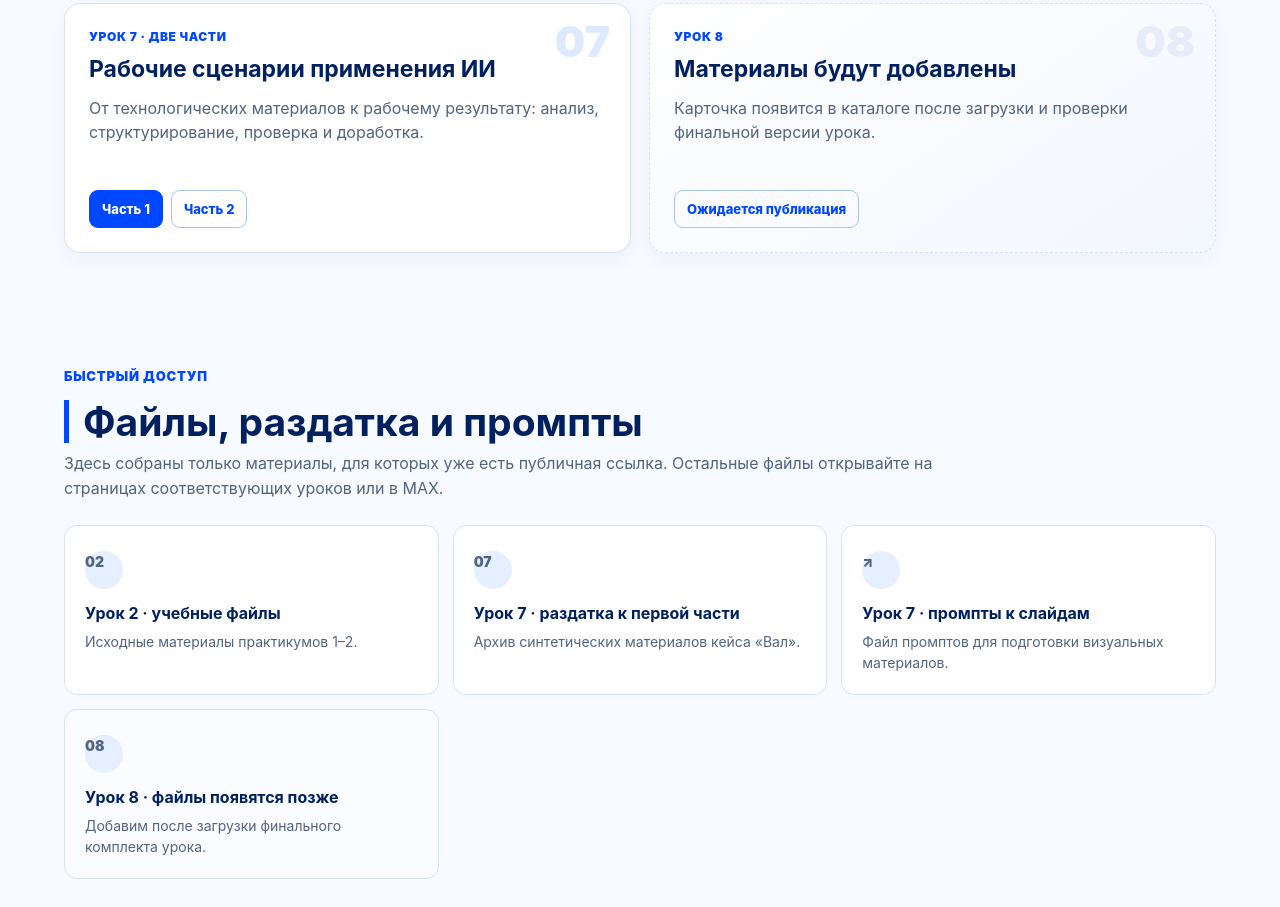
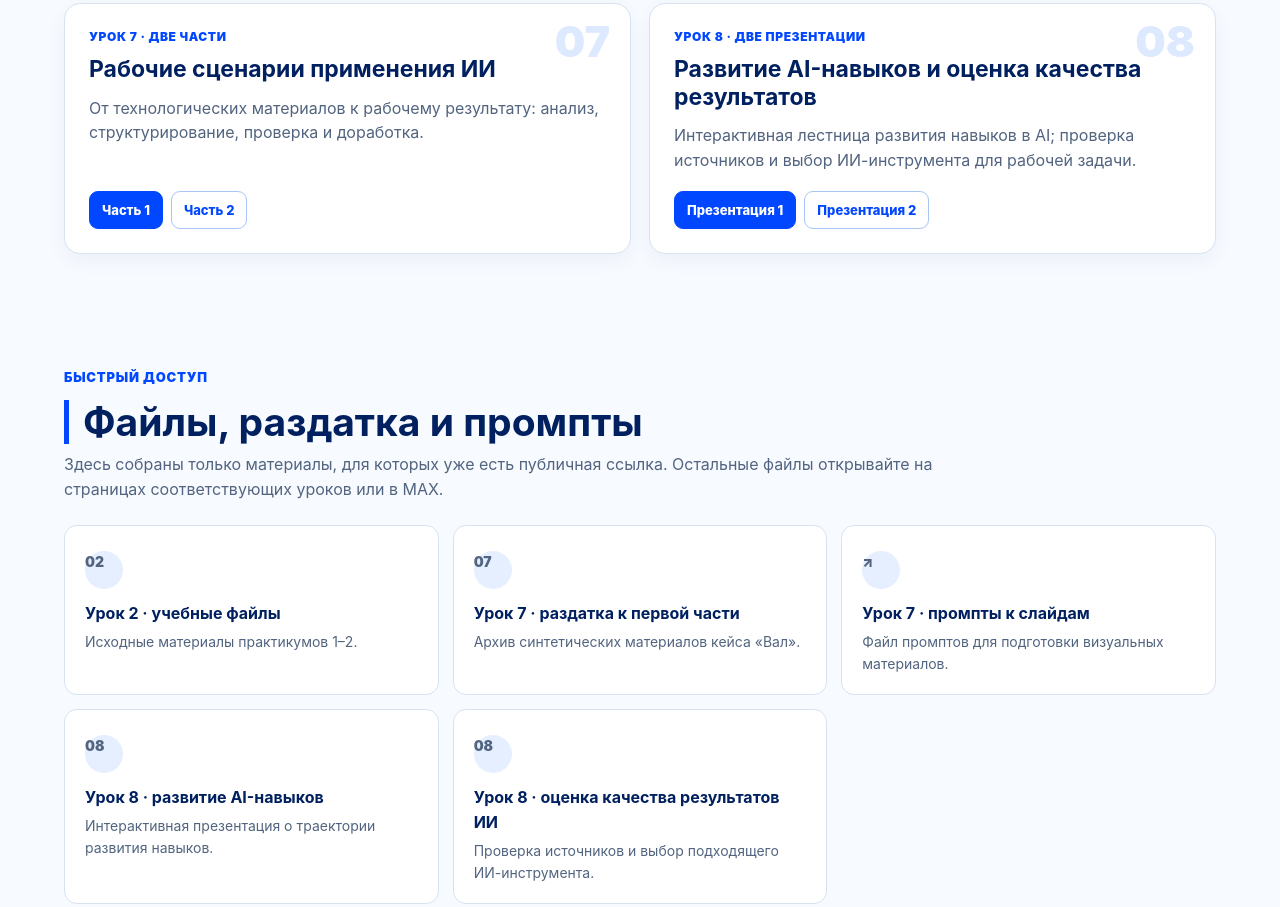
Before and after one commit to Smit1980/DPO-1_course, a plain HTML site: page index.html in a window 1280 px wide. Shown: the part 1767-2674 px from the top of the page. Drawn offline with Linux system fonts and the light colour scheme.

Commit message:
feat: add lesson eight presentations
Co-Authored-By: Codex <noreply@openai.com>

```diff
--- a/index.html
+++ b/index.html
@@ -14,7 +14,7 @@
 <article class="card"><span class="num">05</span><p class="label">Урок 5</p><h3>Социальная инженерия и безопасность при использовании ИИ</h3><p>Манипулятивные сообщения, фишинг, подмена голоса и действия при сомнительном поручении.</p><div class="links"><a class="link primary" href="https://smit1980.github.io/DPO-1_4/web/urok5_socialnaya_inzheneriya.html">Открыть урок</a></div></article>
 <article class="card"><span class="num">06</span><p class="label">Урок 6 · две части</p><h3>Промпт-инжиниринг</h3><p>Структура рабочего запроса и методы повышения качества результата: цель, контекст, роль, ограничения, формат и последовательная доработка.</p><div class="links"><a class="link primary" href="https://elenachepik.github.io/prompt-lecture1">Часть 1</a><a class="link" href="https://elenachepik.github.io/prompt-lecture2/#s1">Часть 2</a></div></article>
 <article class="card"><span class="num">07</span><p class="label">Урок 7 · две части</p><h3>Рабочие сценарии применения ИИ</h3><p>От технологических материалов к рабочему результату: анализ, структурирование, проверка и доработка.</p><div class="links"><a class="link primary" href="https://smit1980.github.io/DPO-1_7/web/first_pair_val.html">Часть 1</a><a class="link" href="https://smit1980.github.io/DPO-1_4/lesson7_pair2/">Часть 2</a></div></article>
-<article class="card soon"><span class="num">08</span><p class="label">Урок 8</p><h3>Материалы будут добавлены</h3><p>Карточка появится в каталоге после загрузки и проверки финальной версии урока.</p><div class="links"><span class="link">Ожидается публикация</span></div></article>
+<article class="card"><span class="num">08</span><p class="label">Урок 8 · две презентации</p><h3>Развитие AI-навыков и оценка качества результатов</h3><p>Интерактивная лестница развития навыков в AI; проверка источников и выбор ИИ-инструмента для рабочей задачи.</p><div class="links"><a class="link primary" href="https://elenachepik.github.io/Elena_neyroseti/">Презентация 1</a><a class="link" href="https://elenachepik.github.io/presentation/">Презентация 2</a></div></article>
 </div></section>
 <section id="materials"><p class="kicker">Быстрый доступ</p><h2 class="title">Файлы, раздатка и промпты</h2><p class="intro">Здесь собраны только материалы, для которых уже есть публичная ссылка. Остальные файлы открывайте на страницах соответствующих уроков или в MAX.</p><div class="materials">
 
@@ -22,7 +22,7 @@
 <a class="material" href="https://github.com/Smit1980/DPO-1_7/raw/refs/heads/main/data/razdatka_pair1.zip"><span class="icon">07</span><strong>Урок 7 · раздатка к первой части</strong><span>Архив синтетических материалов кейса «Вал».</span></a>
 <a class="material" href="https://github.com/Smit1980/DPO-1_7/blob/main/teacher/slide_prompts.md"><span class="icon">↗</span><strong>Урок 7 · промпты к слайдам</strong><span>Файл промптов для подготовки визуальных материалов.</span></a>
 
-<div class="material placeholder"><span class="icon">08</span><strong>Урок 8 · файлы появятся позже</strong><span>Добавим после загрузки финального комплекта урока.</span></div>
+<a class="material" href="https://elenachepik.github.io/Elena_neyroseti/"><span class="icon">08</span><strong>Урок 8 · развитие AI-навыков</strong><span>Интерактивная презентация о траектории развития навыков.</span></a><a class="material" href="https://elenachepik.github.io/presentation/"><span class="icon">08</span><strong>Урок 8 · оценка качества результатов ИИ</strong><span>Проверка источников и выбор подходящего ИИ-инструмента.</span></a>
 </div></section></main>
 <footer><div class="wrap footer"><div><strong>ДПО-1 · Основы применения ИИ</strong><p>Единый каталог курса. Состав актуализирован 5 октября 2026 года.</p></div></div></footer>
 </body></html>
```
Also changed, not shown: 2 other files.
